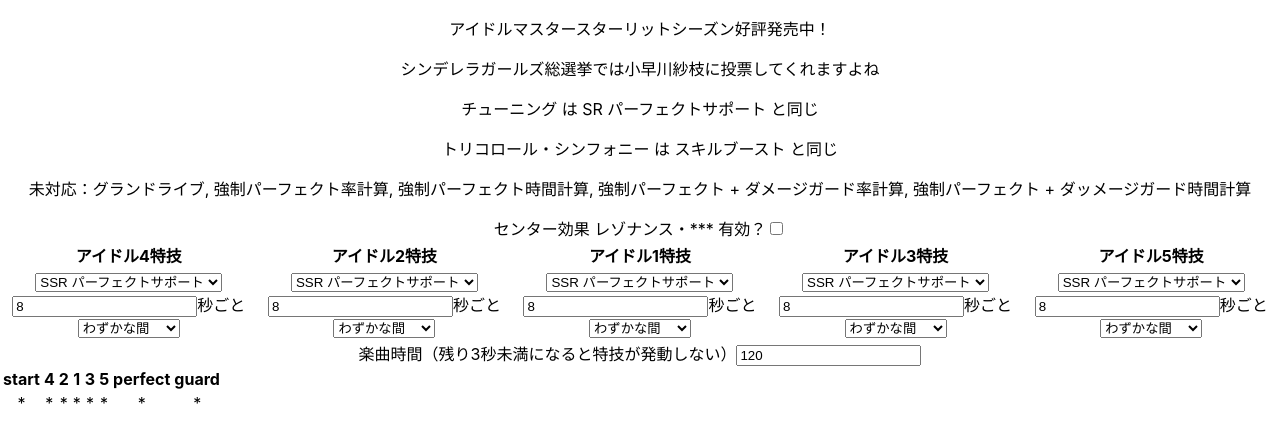
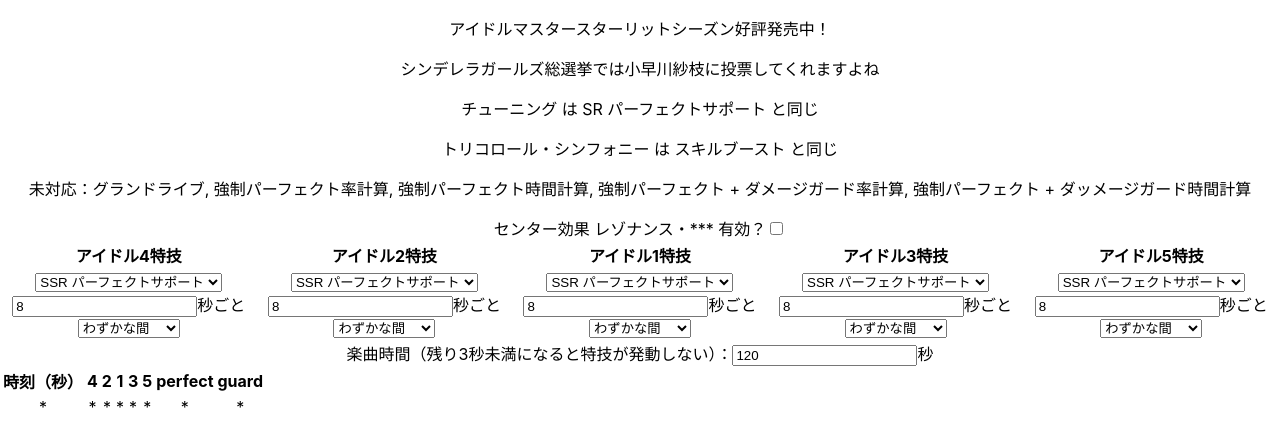
Before and after one commit to amayav/LifeHelper, a React (Create React App) app: page / in a window 1280 px wide. Shown: the top 446 px of the page. Built offline with nearby package versions, Linux system fonts and the light colour scheme.

Commit message:
sentence is tweeked

```diff
--- a/src/App.tsx
+++ b/src/App.tsx
@@ -369,7 +369,7 @@
         { Header: "アイドル5特技", accessor: "idol5" },
       ]
     const columns : Column<Data>[] = [
-        { Header: "start", accessor: "start" },
+        { Header: "時刻（秒）", accessor: "start" },
         { Header: "4", accessor: "idol4" },
         { Header: "2", accessor: "idol2" },
         { Header: "1", accessor: "idol1" },
@@ -441,7 +441,7 @@
         )
       })}
       <IdolsTable columns={idolColumns} data={[this.idolsData]}/>
-      楽曲時間（残り3秒未満になると特技が発動しない）
+      楽曲時間（残り3秒未満になると特技が発動しない）：
       <input
       type="number"
       id="music_time"
@@ -449,6 +449,7 @@
       onChange={this.handleChangeMusicTime}
       value={this.state.music_time}
       />
+      秒
       {/*checked={checked}*/}
       <Table columns={columns} data={this.data}/>
       </p>
```
